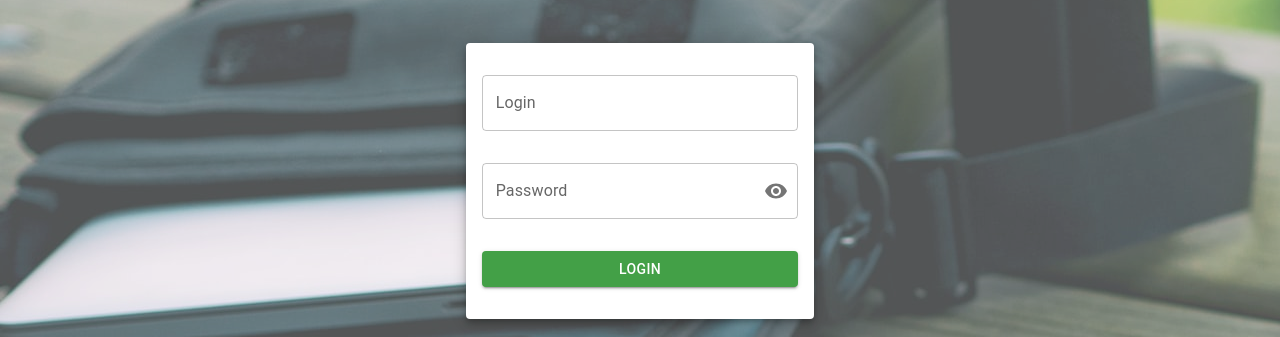
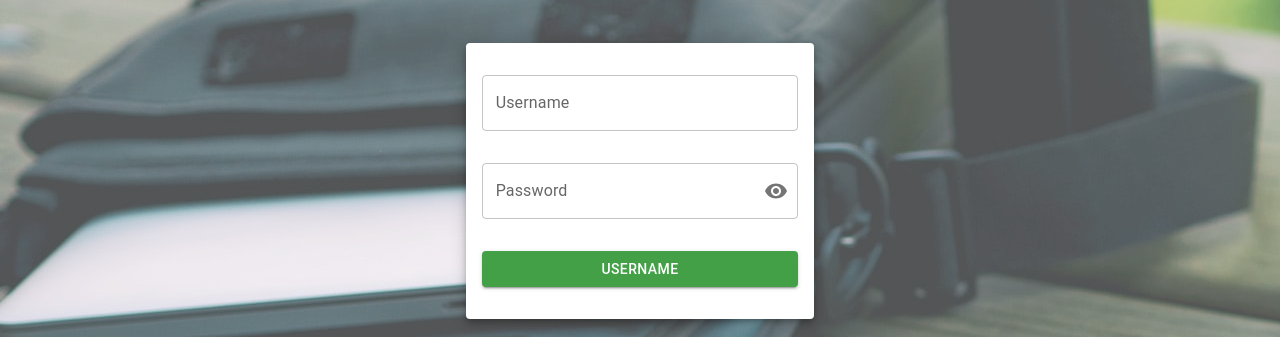
Before and after one commit to bsiedlecki3474/weexam, a React (Create React App) app: page / in a window 1280 px wide. Shown: the part 295-632 px from the top of the page. Built offline with nearby package versions, Linux system fonts and the light colour scheme.

Commit message:
feat: Front - add login component

```diff
--- a/src/App.js
+++ b/src/App.js
@@ -2,6 +2,8 @@ import { ThemeProvider, createTheme } from '@mui/material/styles';
 import { green } from '@mui/material/colors';
 import { useRoutes } from 'react-router-dom';
 import routes from './routes';
+
+import { QueryClient, QueryClientProvider } from 'react-query';
 
 const theme = createTheme({
   palette: {
@@ -15,10 +17,15 @@ function App() {
   // const { isLoggedIn } = useSelector((state) => state.auth);
   const isLoggedIn = false;
   const router = useRoutes(routes(isLoggedIn));
+  const queryClient = new QueryClient()
 
-  return <ThemeProvider theme={theme}>
-    {router}
-  </ThemeProvider>;
+  return (
+    <ThemeProvider theme={theme}>
+      <QueryClientProvider client={queryClient}>
+        {router}
+      </QueryClientProvider>
+    </ThemeProvider>
+  )
 }
 
 export default App;
--- /dev/null
+++ b/src/axios/axios.js
@@ -0,0 +1,14 @@
+import axios from 'axios';
+
+const headers = {
+  "Content-type": "application/json"
+}
+
+if (localStorage.getItem('token')) {
+  headers['Authorization'] = 'Bearer ' + localStorage.getItem('token');
+}
+
+export default axios.create({
+  baseURL: "http://localhost:3456",
+  headers
+});
--- /dev/null
+++ b/src/components/Login.jsx
@@ -0,0 +1,83 @@
+import { useState } from 'react';
+import { useMutation } from 'react-query';
+import { withStyles } from '@mui/styles';
+import axios from '../axios/axios';
+
+import {
+  Box,
+  Typography,
+  Paper,
+  Button,
+  TextField,
+  IconButton,
+  InputAdornment
+} from "@mui/material";
+
+import {
+  Visibility,
+  VisibilityOff
+} from '@mui/icons-material';
+
+
+const styles = theme => ({
+  root: {
+    display: 'flex',
+    flexDirection: 'column',
+    gap: theme.spacing(4)
+  }
+})
+
+const Login = props => {
+  const { classes } = props;
+  const [username, setUsername] = useState(null);
+  const [password, setPassword] = useState(null);
+  const [passwordVisible, setPasswordVisible] = useState(false);
+
+  const changeUsername = e => setUsername(e.target.value);
+  const changePassword = e => setPassword(e.target.value);
+
+  const signIn = async e => {
+    try {
+      const res = await axios.post('/auth/signIn', { username, password });
+      return res?.data;
+    } catch (e) {
+      console.log(e, e?.response?.message)
+    }
+  }
+
+  return (
+    <Box className={classes.root}>
+      <TextField
+        label="Username"
+        variant="outlined"
+        onChange={changeUsername}
+      />
+      <TextField
+        label="Password"
+        type={passwordVisible ? 'text' : 'password'}
+        variant="outlined"
+        onChange={changePassword}
+        InputProps={{
+          endAdornment: <InputAdornment position="end">
+            <IconButton
+              aria-label="toggle password visibility"
+              onClick={e => setPasswordVisible(!passwordVisible)}
+              edge="end"
+            >
+              {passwordVisible ? <VisibilityOff /> : <Visibility />}
+            </IconButton>
+          </InputAdornment>
+        }}
+      />
+      <Button
+        fullWidth
+        variant="contained"
+        onClick={signIn}
+      >
+        Username
+      </Button>
+    </Box>
+  )
+}
+
+export default withStyles(styles)(Login);
--- a/src/layouts/LoginLayout.jsx
+++ b/src/layouts/LoginLayout.jsx
@@ -1,20 +1,12 @@
-import { useState } from 'react';
-import { Box } from "@mui/system";
 import { withStyles } from '@mui/styles';
 
 import {
+  Box,
   Typography,
-  Paper,
-  Button,
-  TextField,
-  IconButton,
-  InputAdornment
+  Paper
 } from "@mui/material";
 
-import {
-  Visibility,
-  VisibilityOff
-} from '@mui/icons-material';
+import Login from '../components/Login'
 
 const styles = theme => ({
   root: {
@@ -42,48 +34,18 @@ const styles = theme => ({
   },
   paper: {
     padding: theme.spacing(4, 2)
-  },
-  formBox: {
-    display: 'flex',
-    flexDirection: 'column',
-    gap: theme.spacing(4)
   }
 })
 
 const LoginLayout = props => {
   const { classes } = props;
-  const [passwordVisible, setPasswordVisible] = useState(false);
 
   return (
     <Box className={classes.root}>
       <div className={classes.wrapper}>
         <Typography variant="h1" mb={5}><b>wee</b>xam</Typography>
         <Paper elevation={6} className={classes.paper}>
-
-            <Box className={classes.formBox}>
-              <TextField
-                label="Login"
-                variant="outlined"
-              />
-              <TextField
-                label="Password"
-                type={passwordVisible ? 'text' : 'password'}
-                variant="outlined"
-                InputProps={{
-                  endAdornment: <InputAdornment position="end">
-                    <IconButton
-                      aria-label="toggle password visibility"
-                      onClick={e => setPasswordVisible(!passwordVisible)}
-                      edge="end"
-                    >
-                      {passwordVisible ? <VisibilityOff /> : <Visibility />}
-                    </IconButton>
-                  </InputAdornment>
-                }}
-              />
-              <Button fullWidth variant="contained">Login</Button>
-            </Box>
-
+          <Login />
         </Paper>
       </div>
     </Box>
```
